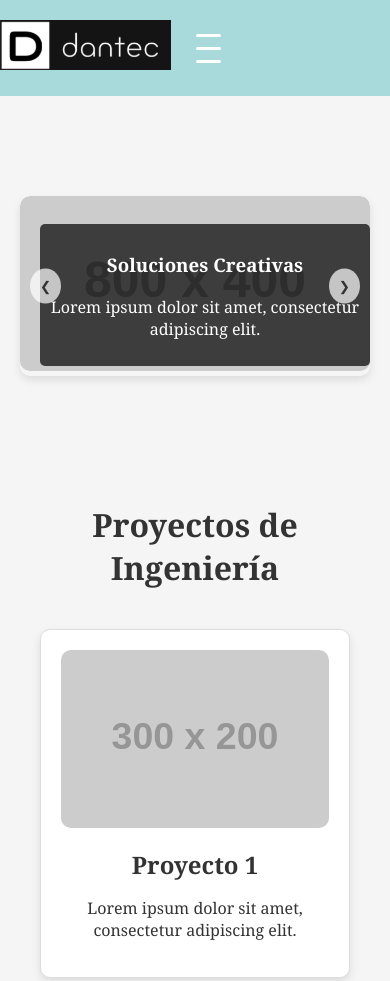
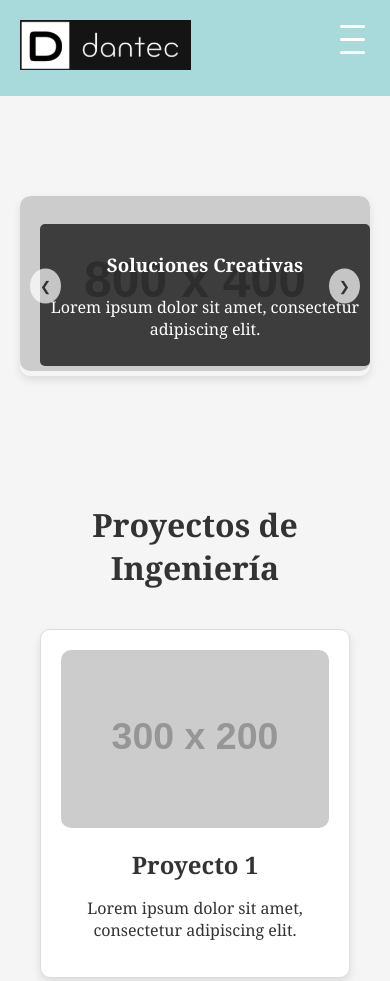
Before and after one commit to Ste1509/dantec, a plain HTML site: page index.html in a window 390 px wide. Shown: the top 981 px of the page. Drawn offline with nearby package versions, Linux system fonts and the light colour scheme; placeholder pictures from the web are drawn by us.

Commit message:
Cambios header

```diff
--- a/index.html
+++ b/index.html
@@ -25,16 +25,19 @@
                 <div class="logo">
                     <img src="img/Captura de pantalla 2024-08-01 201450.png" alt="Logo">
                 </div>
+
+                <ul>
+                    <li><a href="#home">Inicio</a></li>
+                    <li><a href="#projects">Proyectos</a></li>
+                    <li><a href="#contact">Contacto</a></li>
+                </ul>
+            </div>
+            <div class="nav-right">
                 <div class="menu-toggle">
                     <span></span>
                     <span></span>
                     <span></span>
                 </div>
-                <ul>
-                    <li><a href="#home">Inicio</a></li>
-                    <li><a href="#projects">Proyectos</a></li>
-                    <li><a href="#contact">Contacto</a></li>
-                </ul>
             </div>
         </nav>
     </header>
--- a/styles.css
+++ b/styles.css
@@ -12,13 +12,13 @@ body {
 header {
     background-color: #a8dadc;
     color: white;
-    padding: 20px 0;
+    padding: 20px;
     text-align: center;
     font-size: 1.2em;
     display: flex;
     justify-content: space-between;
     align-items: center;
-position: relative;
+    position: relative;
     z-index: 10; /* Asegura que el header esté por encima del contenido*/
 }
 
@@ -264,6 +264,11 @@ footer {
 
 /* Responsive */
 @media (max-width: 768px) {
+      nav {
+        display: flex;
+        width: 100%;
+    }
+
     nav ul {
         display: none;
         flex-direction: column;
@@ -279,6 +284,11 @@ footer {
         margin: 10px 0;
     }
 
+    .nav-right {
+        margin-left: auto;
+
+    }
+
     nav .menu-toggle {
         display: flex;
     }
@@ -286,7 +296,8 @@ footer {
     .carousel {
         max-width: 100%;
     }
-nav ul.menu-open {
+
+    nav ul.menu-open {
         display: flex;
     }
 
```
